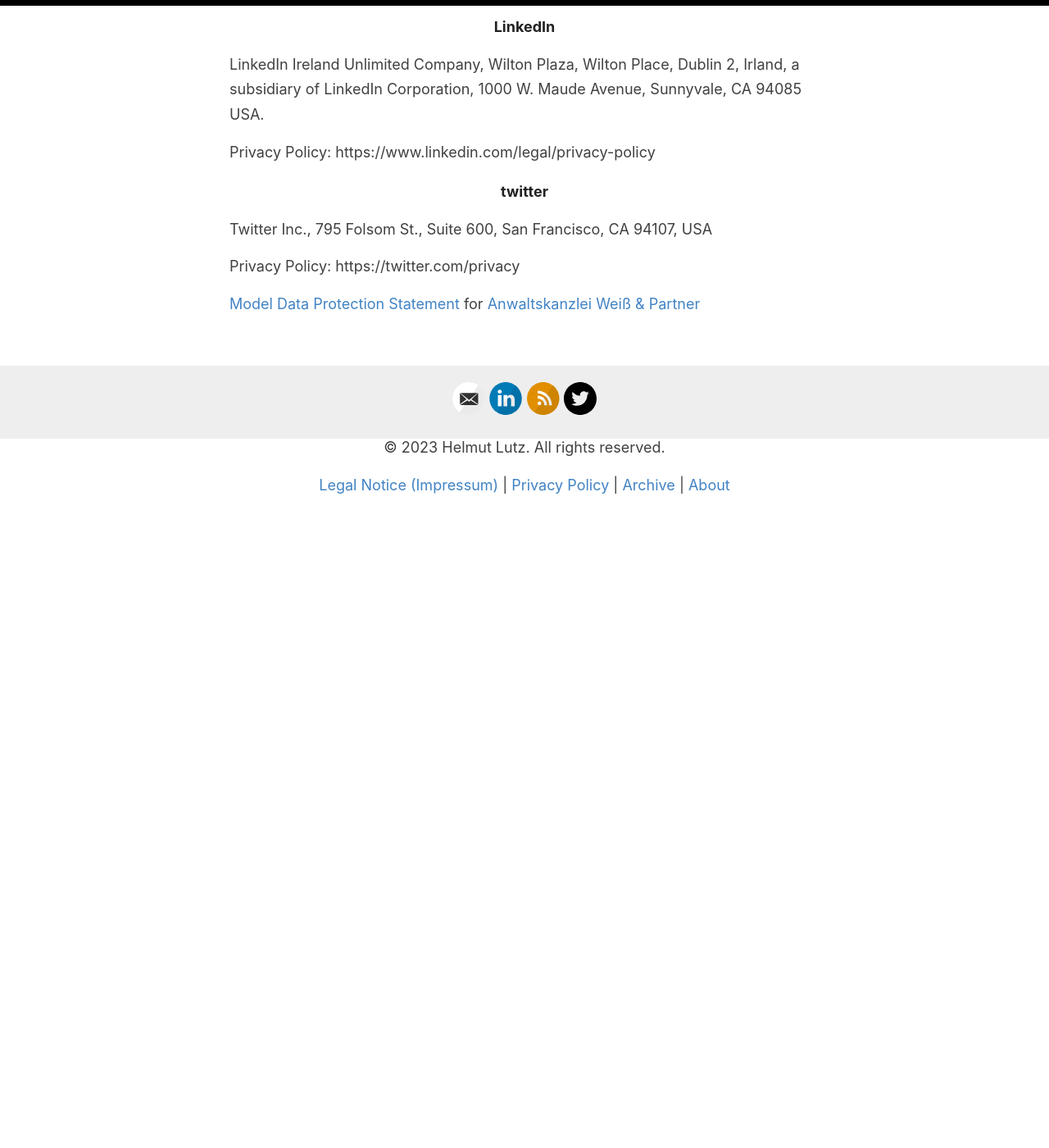
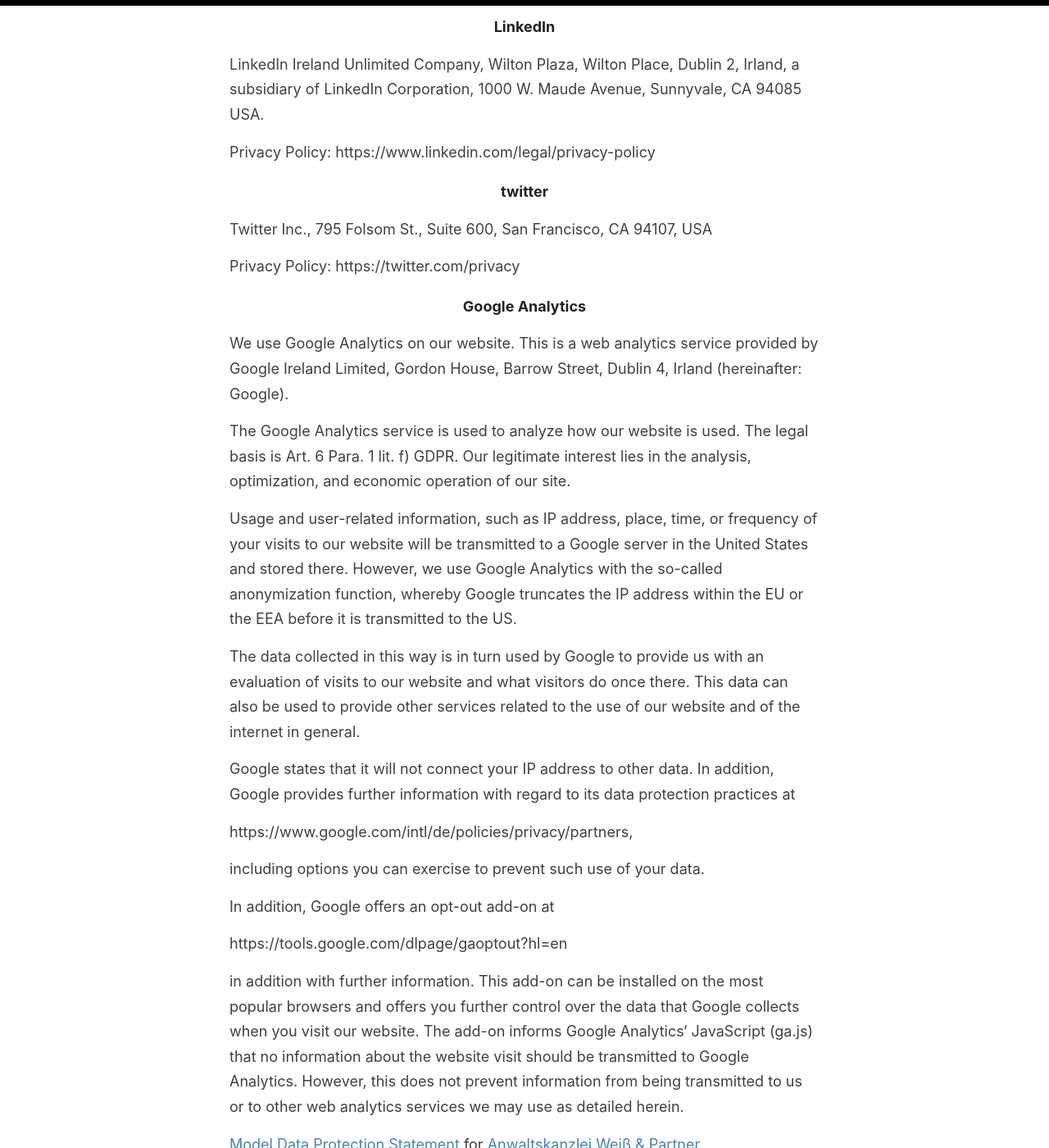
Before and after one commit to helmutlutz/blog, a Jekyll site: the page built from docs/_pages/privacy.md, in a window 1280 px wide and 1400 px high, scrolled down 4273 px. Shown: the whole window at 82% size. Built offline with Jekyll 4.4.1, drawn with Linux system fonts in a browser that asks for light colours; before the commit the page ends 4900 px from its top, so only the background shows below that.

Commit message:
Updated to use google analytics, and updated privacy statement

```diff
--- a/docs/_config.yml
+++ b/docs/_config.yml
@@ -44,7 +44,7 @@
 # google_analytics: UA-43339302-11
 
 # For newer "GA4" analytics, use the following instead of the "UA" entry above
-#google_analytics_ga4: G-GABC1DEFG
+google_analytics_ga4: G-0VRHWCNRVJ
 
 # Your website URL (e.g. http://amitmerchant1990.github.io or http://www.ephemeralhorizons.com)
 # Used for Sitemap.xml and your RSS feed
--- a/docs/_pages/privacy.md
+++ b/docs/_pages/privacy.md
@@ -88,6 +88,27 @@
 
 Privacy Policy: https://twitter.com/privacy
 
+##### Google Analytics
+We use Google Analytics on our website. This is a web analytics service provided by Google Ireland Limited, Gordon House, Barrow Street, Dublin 4, Irland (hereinafter: Google).
+
+The Google Analytics service is used to analyze how our website is used. The legal basis is Art. 6 Para. 1 lit. f) GDPR. Our legitimate interest lies in the analysis, optimization, and economic operation of our site.
+
+Usage and user-related information, such as IP address, place, time, or frequency of your visits to our website will be transmitted to a Google server in the United States and stored there. However, we use Google Analytics with the so-called anonymization function, whereby Google truncates the IP address within the EU or the EEA before it is transmitted to the US.
+
+The data collected in this way is in turn used by Google to provide us with an evaluation of visits to our website and what visitors do once there. This data can also be used to provide other services related to the use of our website and of the internet in general.
+
+Google states that it will not connect your IP address to other data. In addition, Google provides further information with regard to its data protection practices at
+
+https://www.google.com/intl/de/policies/privacy/partners,
+
+including options you can exercise to prevent such use of your data.
+
+In addition, Google offers an opt-out add-on at
+
+https://tools.google.com/dlpage/gaoptout?hl=en
+
+in addition with further information. This add-on can be installed on the most popular browsers and offers you further control over the data that Google collects when you visit our website. The add-on informs Google Analytics‘ JavaScript (ga.js) that no information about the website visit should be transmitted to Google Analytics. However, this does not prevent information from being transmitted to us or to other web analytics services we may use as detailed herein.
+
 [Model Data Protection Statement][modelstatement] for [Anwaltskanzlei Weiß & Partner][anwaltskanzlei]
 
 
```
